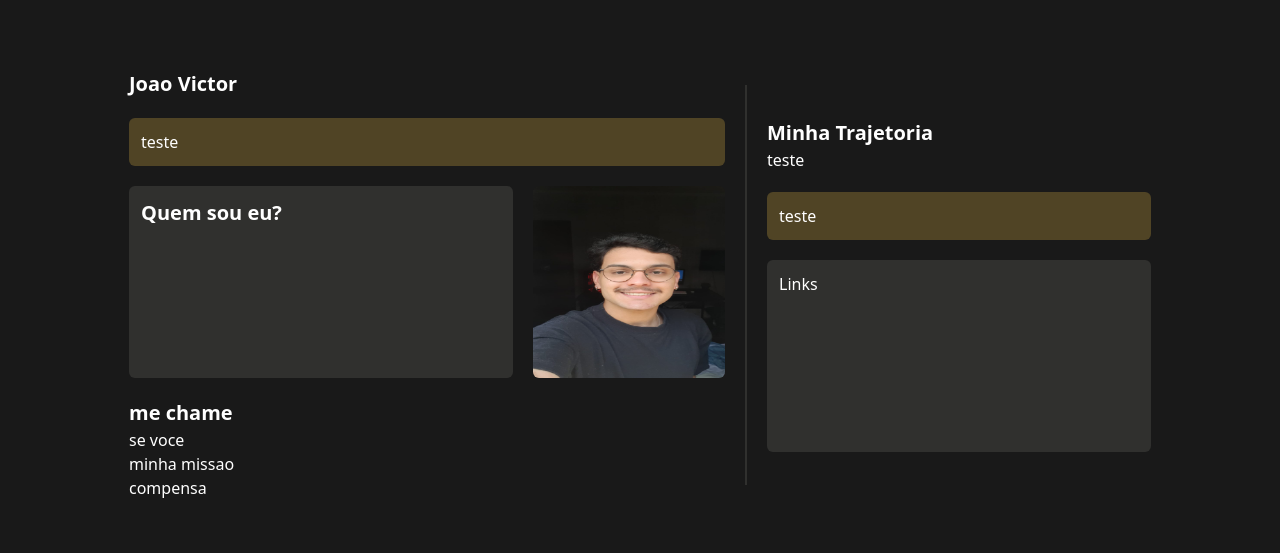
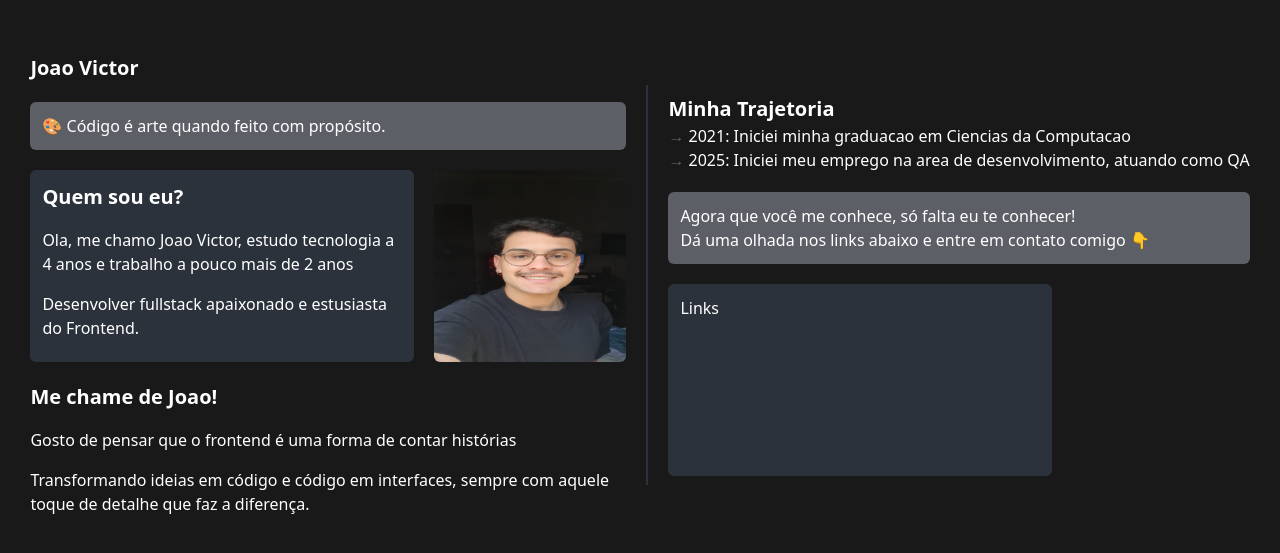
Before and after one commit to JoaoVictorVM/About-me, a Next.js app: page / in a window 1280 px wide. Shown: the part 115-668 px from the top of the page. Built offline with nearby package versions, Linux system fonts and the light colour scheme.

Commit message:
Add info sobre
Adiciona as informacoes sobre mim

```diff
--- a/src/components/pages/home/hero-section.tsx
+++ b/src/components/pages/home/hero-section.tsx
@@ -12,13 +12,15 @@ export default function HeroSection() {
                     <h1 className="text-xl font-bold text-[var(--text)]">Joao Victor</h1>
 
                     <div className="bg-[var(--post-span)] rounded-md p-3">
-                        <p>teste</p>
+                        <p>🎨 Código é arte quando feito com propósito.</p>
                     </div>
 
                     <div className="flex gap-5">
 
-                        <div className="bg-[var(--post-back)] w-96 h-48 p-3 rounded-md">
+                        <div className="bg-[var(--post-back)] flex flex-col gap-4 w-96 h-48 p-3 rounded-md">
                             <h2>Quem sou eu?</h2>
+                            <p>Ola, me chamo Joao Victor, estudo tecnologia a 4 anos e trabalho a pouco mais de 2 anos</p>
+                            <p>Desenvolver fullstack apaixonado e estusiasta do Frontend.</p>
                         </div>
 
                         <Image className="rounded-md"
@@ -30,13 +32,10 @@ export default function HeroSection() {
 
                     </div>
 
-                    <div>
-                        <h2>me chame</h2>
-                        <p>se voce</p>
-                        <div>
-                            <p>minha missao</p>
-                        </div>
-                        <p>compensa</p>
+                    <div className="flex flex-col gap-4">
+                        <h2>Me chame de Joao!</h2>
+                        <p>Gosto de pensar que o frontend é uma forma de contar histórias</p>
+                        <p>Transformando ideias em código e código em interfaces, sempre com aquele <br/> toque de detalhe que faz a diferença.</p>
                     </div>
 
                 </div>
@@ -46,12 +45,13 @@ export default function HeroSection() {
                 <div className="flex flex-col gap-5">
                     <div>
                         <h2>Minha Trajetoria</h2>
-                        <p>teste</p>
+                        <p> <span>→</span> 2021: Iniciei minha graduacao em Ciencias da Computacao</p>
+                        <p> <span>→</span> 2025: Iniciei meu emprego na area de desenvolvimento, atuando como QA</p>
                     </div>
 
                     <div className="flex flex-col gap-5">
                         <div className="bg-[var(--post-span)] rounded-md p-3">
-                            <p>teste</p>
+                            <p>Agora que você me conhece, só falta eu te conhecer! <br/> Dá uma olhada nos links abaixo e entre em contato comigo 👇</p>
                         </div>
 
                         <div className="bg-[var(--post-back)] w-96 h-48 p-3 rounded-md">
--- a/src/styles/global/elements.css
+++ b/src/styles/global/elements.css
@@ -7,3 +7,7 @@ h2 {
     font-size: 1.250rem;
     font-weight: bold;
 }
+
+span {
+    color: var(--post-span);
+}
--- a/src/styles/global/variables.css
+++ b/src/styles/global/variables.css
@@ -2,6 +2,6 @@
     --background: #191919;
     --text: #ffffff;
     --span-color: ;
-    --post-back: #30302E;
-    --post-span: #504425;
+    --post-back: #2C323C;
+    --post-span: #5C6066;
 }
```
